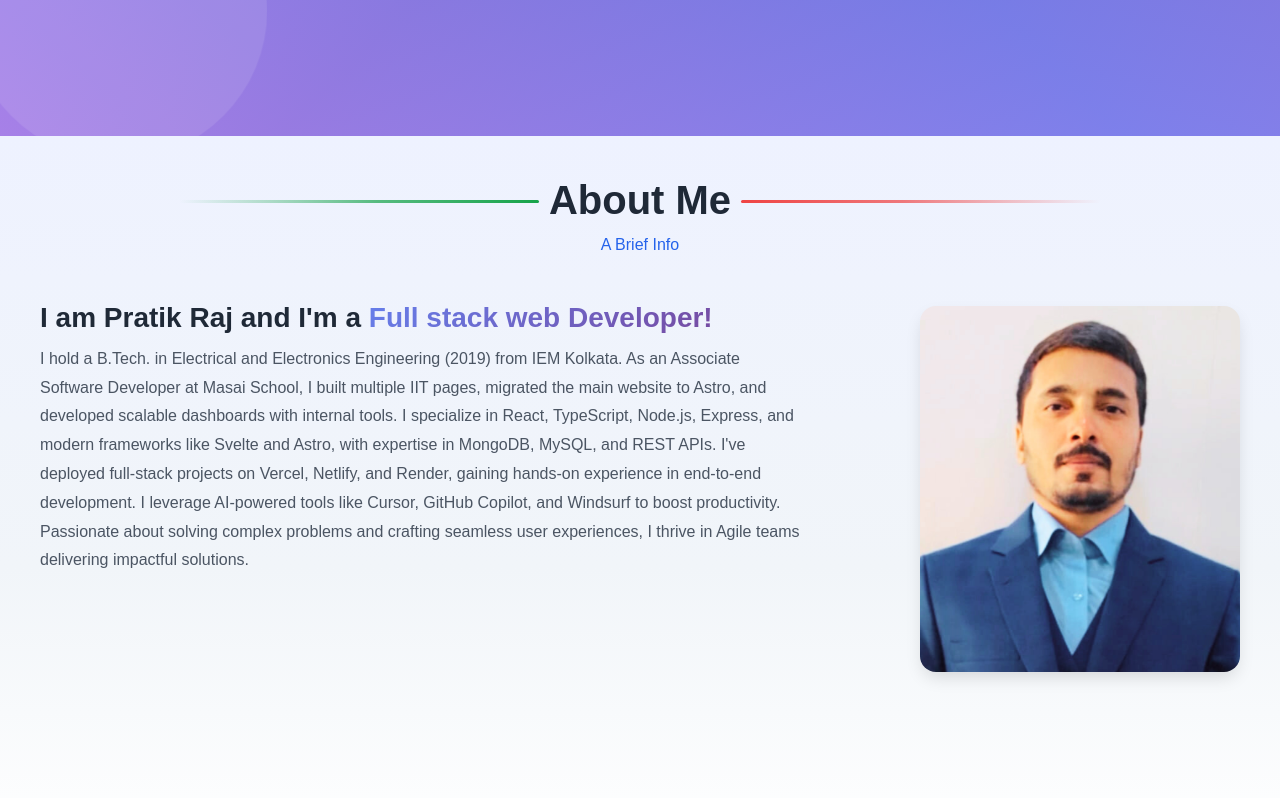
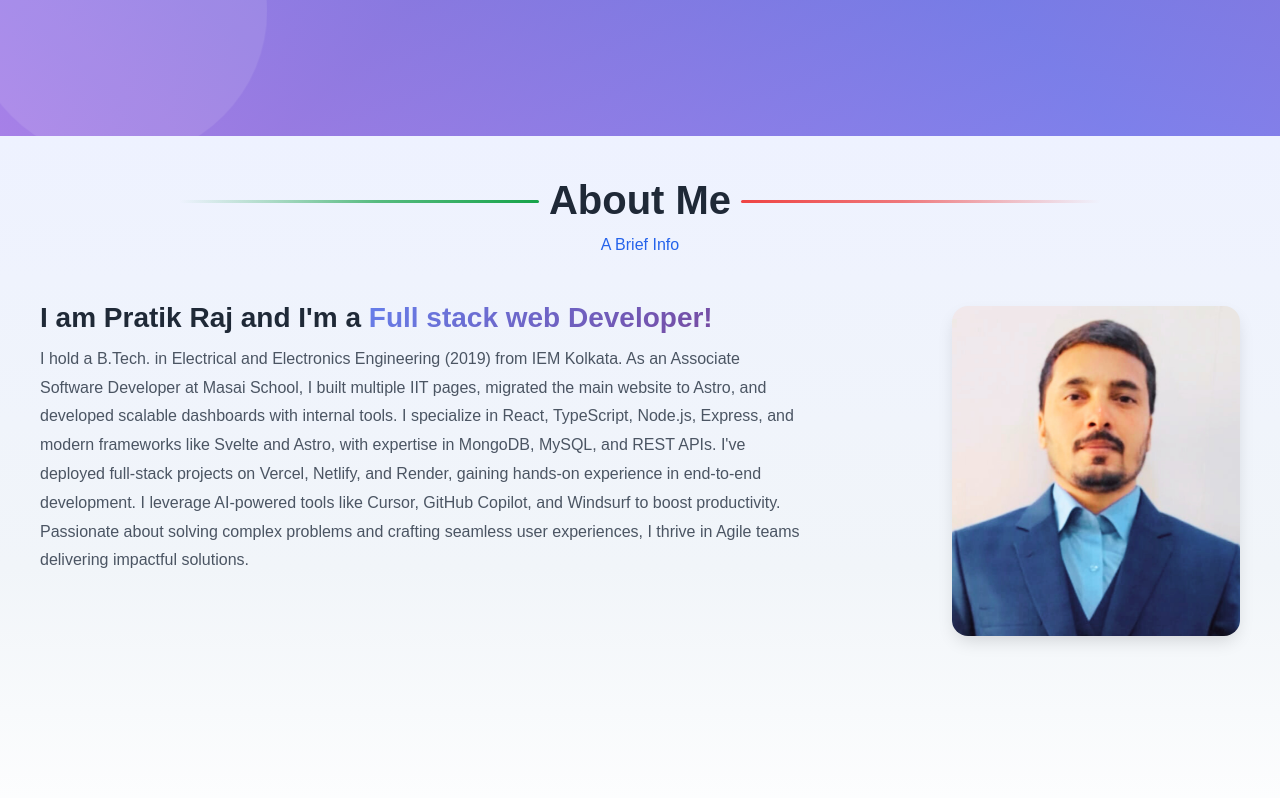
Before and after one commit to kPratik07/portfolio, a React (Create React App) app: page / in a window 1280 px wide. Shown: the part 648-1446 px from the top of the page. Built offline with nearby package versions, Linux system fonts and the light colour scheme.

Commit message:
photo updated

```diff
--- a/src/components/About/About.css
+++ b/src/components/About/About.css
@@ -69,8 +69,8 @@
   margin: 0 auto;
   position: relative;
   display: grid;
-  grid-template-columns: 1.2fr auto; /* left column (title + text) | image */
-  column-gap: 1rem; /* tighter space between text and image */
+  grid-template-columns: 1.2fr auto;
+  column-gap: 1rem;
   align-items: start;
   text-align: left;
 }
@@ -104,10 +104,10 @@
 /* ---------------- IMAGE ---------------- */
 .about-image {
   position: relative;
-  width: 100%;
-  max-width: 320px; /* closer to screenshot scale */
+  width: 90%;
+  max-width: 320px;
   justify-self: end;
-  align-self: start; /* align with top of paragraph */
+  align-self: start;
   margin-top: 8px;
 }
 
@@ -118,7 +118,7 @@
 .about-image img {
   width: 100%;
   height: auto;
-  border-radius: 16px; /* rounded rectangle like screenshot */
+  border-radius: 16px;
   position: relative;
   z-index: 2;
   box-shadow: 0 8px 18px -4px rgba(0, 0, 0, 0.15);
@@ -171,7 +171,7 @@
 
 @media (max-width: 640px) {
   .about-section {
-    padding: 2rem; /* tighter on mobile */
+    padding: 2rem;
   }
   .about-header h2 {
     font-size: 2rem;
```
